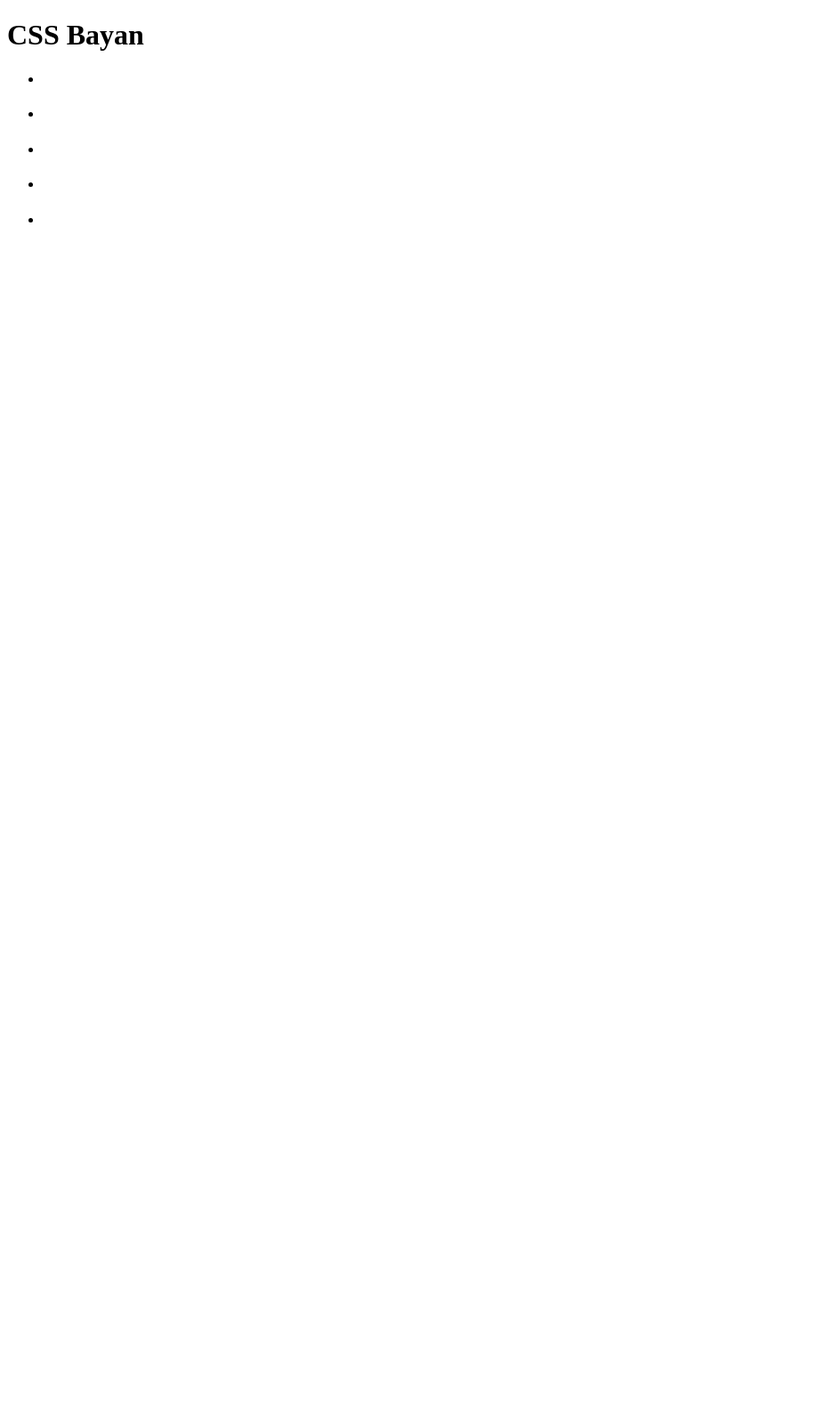
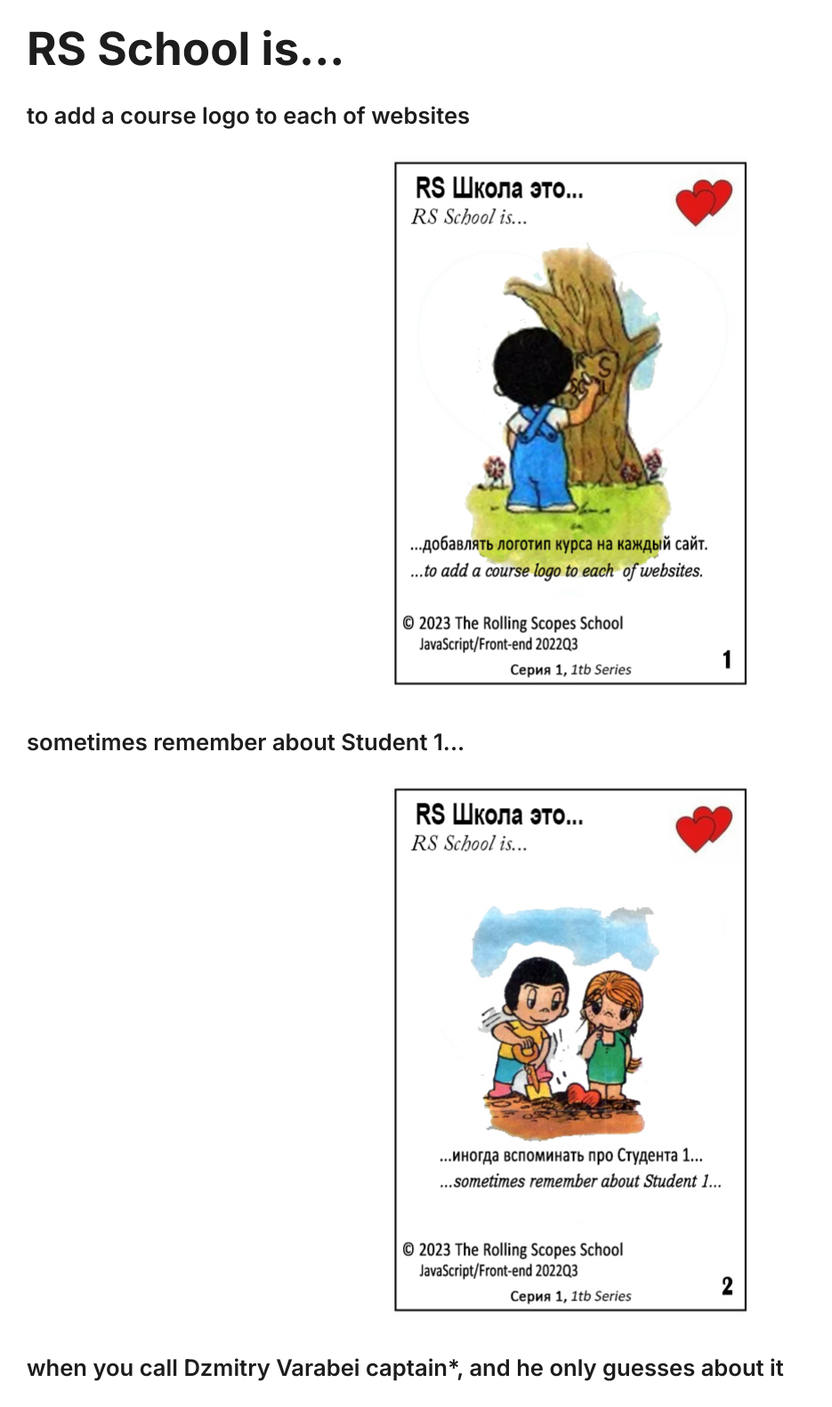
Before and after one commit to kate-rzk/cssBayan, a plain HTML site: page cssBayan/index.html in a window 1280 px wide. Shown: the top 1581 px of the page at 89% size, without its empty margins (0-935 px from the left). Before the commit the page ends 800 px from the top, so only its background shows below. Drawn offline with Linux system fonts and the light colour scheme.

Commit message:
feat: add style (Sun, Mar 12, 2023 19:51:21 PM)

```diff
--- a/cssBayan/index.html
+++ b/cssBayan/index.html
@@ -13,28 +13,28 @@
     <link rel="stylesheet" href="style.css" />
     <title>CSS Bayan</title>
   </head>
-  <body>
-    <h1>CSS Bayan</h1>
+  <body class="body">
+    <h1>RS School is...</h1>
     <ul class="list">
       <li class="list__item">
-        <p class="text"></p>
-        <div class="image"></div>
+        <p class="text">to add a course logo to each of websites</p>
+        <div class="image image_logo"></div>
       </li>
       <li class="list__item">
-        <p class="text"></p>
-        <div class="image"></div>
+        <p class="text">sometimes remember about Student 1...</p>
+        <div class="image image_student"></div>
       </li>
       <li class="list__item">
-        <p class="text"></p>
-        <div class="image"></div>
+        <p class="text">when you call Dzmitry Varabei captain*, and he only guesses about it</p>
+        <div class="image image_captain"></div>
       </li>
       <li class="list__item">
-        <p class="text"></p>
-        <div class="image"></div>
+        <p class="text">when your work is watched more than Sauron for Frodo</p>
+        <div class="image image_frodo"></div>
       </li>
       <li class="list__item">
-        <p class="text"></p>
-        <div class="image"></div>
+        <p class="text">when they teach you first, and then you teach</p>
+        <div class="image image_teacher"></div>
       </li>
     </ul>
   </body>
--- a/cssBayan/style.css
+++ b/cssBayan/style.css
@@ -0,0 +1,44 @@
+body {
+    font-family: "Inter", Verdana, sans-serif;
+    font-size: 1.6em;
+    line-height: 1.6em;
+    font-weight: 600;
+    color: #1D1D1D;
+}
+
+ul {
+    list-style: none;
+    padding: 0;
+}
+
+.body {
+    max-width: 1220px;
+    margin: auto;
+}
+
+.image {
+    margin: 0 auto;
+    width: 17em;
+    height: 23.9em;
+    background-position: center;
+}
+
+.image_logo {
+    background-image: url(images/love1.jpg);
+}
+
+.image_student {
+    background-image: url(images/love2.jpg);
+}
+
+.image_captain {
+    background-image: url(images/love3.jpg);
+}
+
+.image_frodo {
+    background-image: url(images/love4.jpg);
+}
+
+.image_teacher {
+    background-image: url(images/love5.jpg);
+}
```
